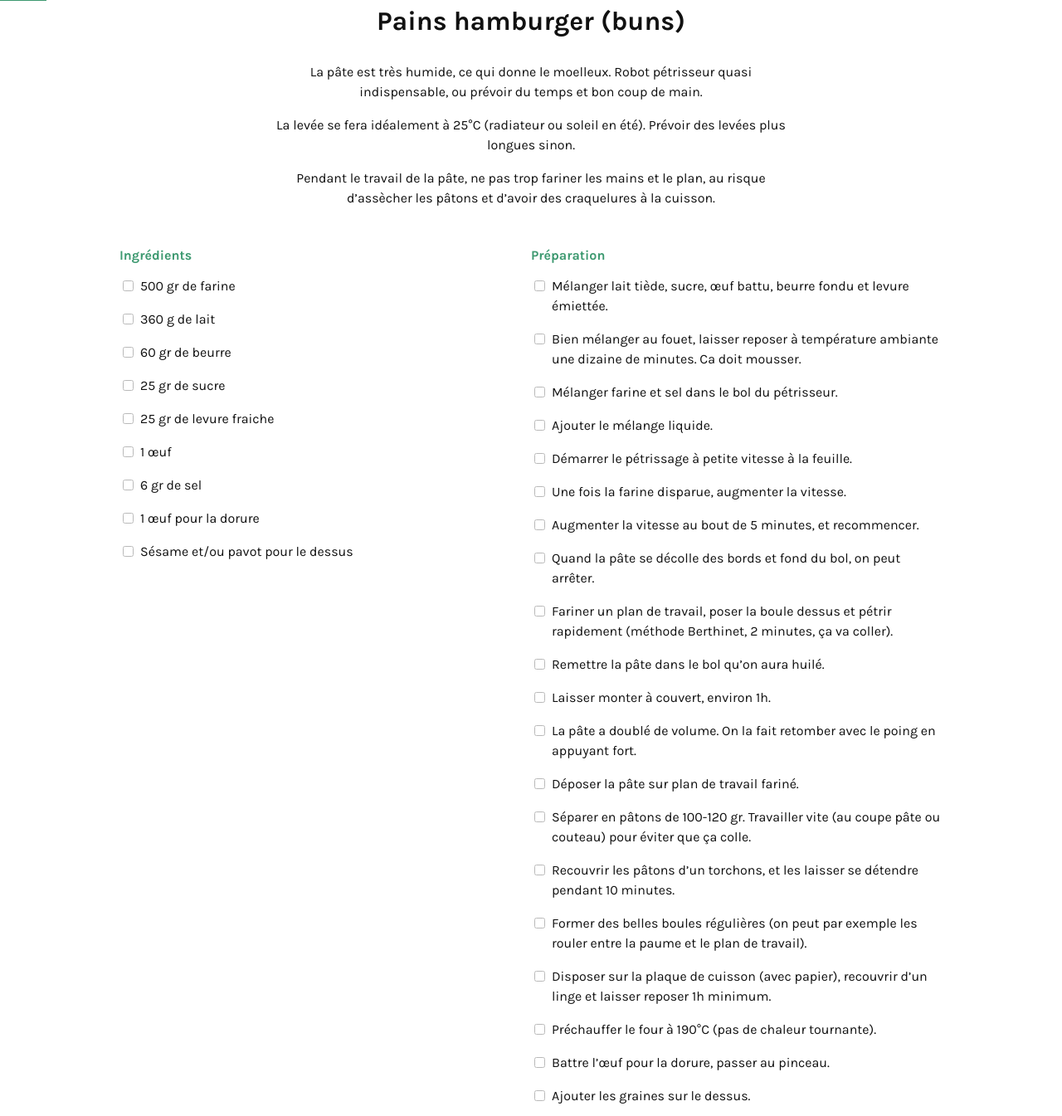
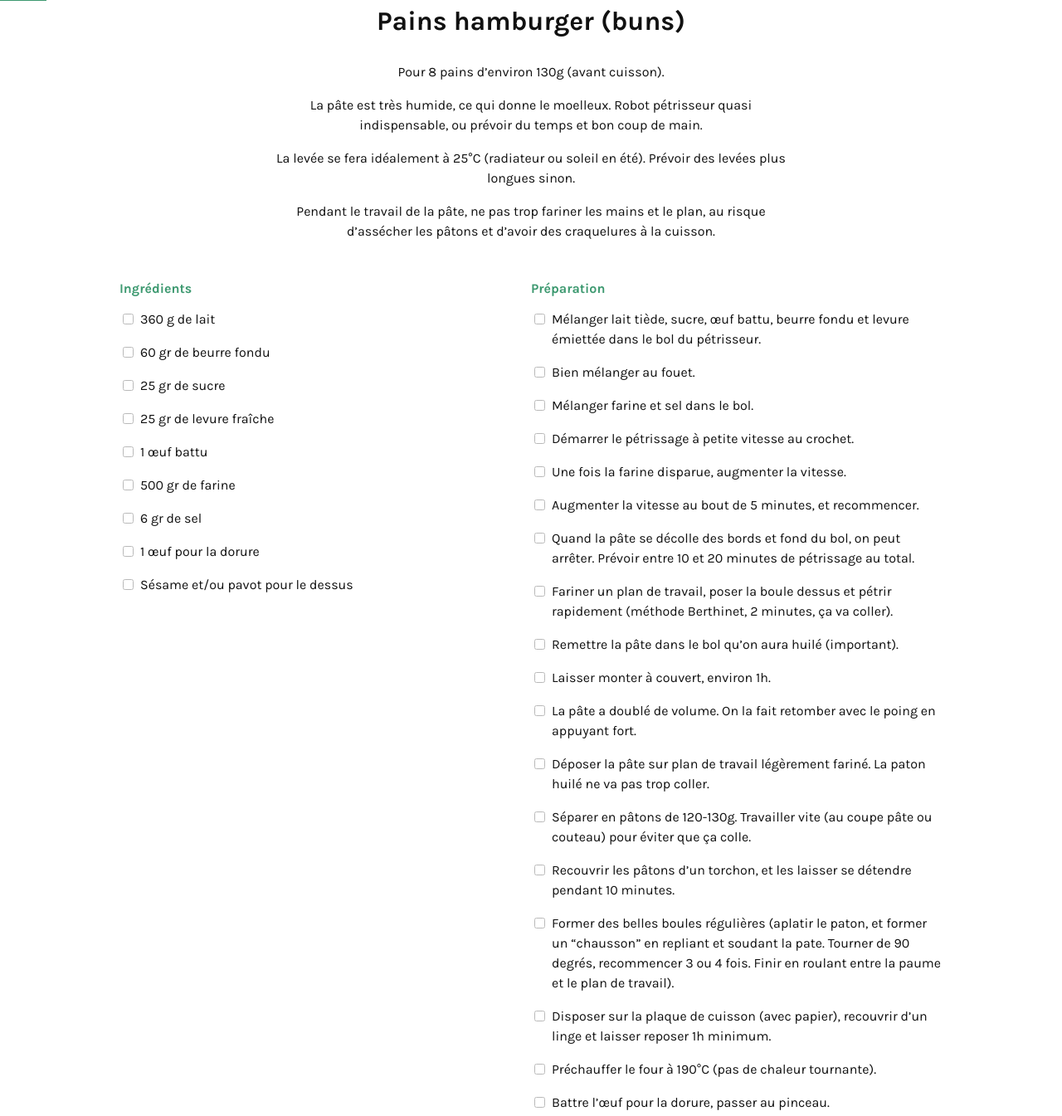
Before and after one commit to diese-french/malaubid, a Jekyll site: the page built from _recipes/buns.md, in a window 1280 px wide and 1400 px high, scrolled down 752 px, cut to the strip 55-1400 px from the top of the window. Shown: the whole strip at 83% size. Built offline with Jekyll 4.4.1, drawn with Linux system fonts in a browser that asks for light colours; nearby versions of some CDN libraries; some of the changed text lies outside the part shown.

Commit message:
Recipe: some changes to the buns recipe

```diff
--- a/_recipes/buns.md
+++ b/_recipes/buns.md
@@ -16,38 +16,37 @@ totalTime: 4 hours
 yield: 8 buns
 
 ingredients:
+- 360 g de lait
+- 60 gr de beurre fondu
+- 25 gr de sucre
+- 25 gr de levure fraîche
+- 1 œuf battu
 - 500 gr de farine
-- 360 g de lait
-- 60 gr de beurre
-- 25 gr de sucre
-- 25 gr de levure fraiche
-- 1 œuf
 - 6 gr de sel
 - 1 œuf pour la dorure
 - Sésame et/ou pavot pour le dessus
 
 directions:
-- Mélanger lait tiède, sucre, œuf battu, beurre fondu et levure émiettée.
-- Bien mélanger au fouet, laisser reposer à température ambiante une dizaine de minutes. Ca doit mousser.
-- Mélanger farine et sel dans le bol du pétrisseur.
-- Ajouter le mélange liquide.
-- Démarrer le pétrissage à petite vitesse à la feuille.
+- Mélanger lait tiède, sucre, œuf battu, beurre fondu et levure émiettée dans le bol du pétrisseur.
+- Bien mélanger au fouet.
+- Mélanger farine et sel dans le bol.
+- Démarrer le pétrissage à petite vitesse au crochet.
 - Une fois la farine disparue, augmenter la vitesse.
 - Augmenter la vitesse au bout de 5 minutes, et recommencer.
-- Quand la pâte se décolle des bords et fond du bol, on peut arrêter.
+- Quand la pâte se décolle des bords et fond du bol, on peut arrêter. Prévoir entre 10 et 20 minutes de pétrissage au total.
 - Fariner un plan de travail, poser la boule dessus et pétrir rapidement (méthode Berthinet, 2 minutes, ça va coller).
-- Remettre la pâte dans le bol qu'on aura huilé.
+- Remettre la pâte dans le bol qu'on aura huilé (important).
 - Laisser monter à couvert, environ 1h.
 - La pâte a doublé de volume. On la fait retomber avec le poing en appuyant fort.
-- Déposer la pâte sur plan de travail fariné.
-- Séparer en pâtons de 100-120 gr. Travailler vite (au coupe pâte ou couteau) pour éviter que ça colle.
-- Recouvrir les pâtons d'un torchons, et les laisser se détendre pendant 10 minutes.
-- Former des belles boules régulières (on peut par exemple les rouler entre la paume et le plan de travail).
+- Déposer la pâte sur plan de travail légèrement fariné. La paton huilé ne va pas trop coller.
+- Séparer en pâtons de 120-130g. Travailler vite (au coupe pâte ou couteau) pour éviter que ça colle.
+- Recouvrir les pâtons d'un torchon, et les laisser se détendre pendant 10 minutes.
+- Former des belles boules régulières (aplatir le paton, et former un "chausson" en repliant et soudant la pate. Tourner de 90 degrés, recommencer 3 ou 4 fois. Finir en roulant entre la paume et le plan de travail).
 - Disposer sur la plaque de cuisson (avec papier), recouvrir d'un linge et laisser reposer 1h minimum.
 - Préchauffer le four à 190°C (pas de chaleur tournante).
 - Battre l'œuf pour la dorure, passer au pinceau.
 - Ajouter les graines sur le dessus.
-- Enfourner pour 15 minutes.
+- Enfourner pour 20 minutes.
 - Surveiller et sortir du four quand les buns ont une belle couleur dorée.
 - A la sortie du four, recouvrir d'un linge épais pendant au moins 15 minutes. Cela va contribuer au moelleux.
 - Ouvrir, toaster, garnir, ou congeler...
@@ -55,8 +54,10 @@ directions:
 
 ---
 
+Pour 8 pains d'environ 130g (avant cuisson).
+
 La pâte est très humide, ce qui donne le moelleux. Robot pétrisseur quasi indispensable, ou prévoir du temps et bon coup de main.
 
 La levée se fera idéalement à 25°C (radiateur ou soleil en été). Prévoir des levées plus longues sinon.
 
-Pendant le travail de la pâte, ne pas trop fariner les mains et le plan, au risque d'assècher les pâtons et d'avoir des craquelures à la cuisson.
+Pendant le travail de la pâte, ne pas trop fariner les mains et le plan, au risque d'assécher les pâtons et d'avoir des craquelures à la cuisson.
```
